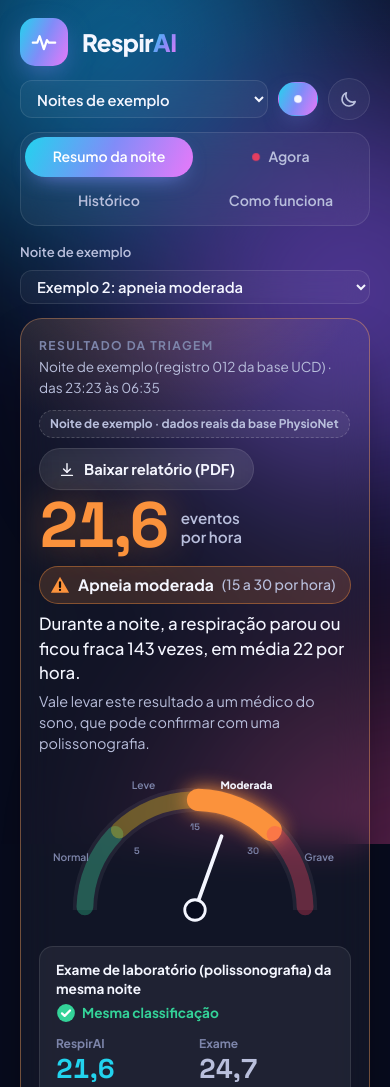
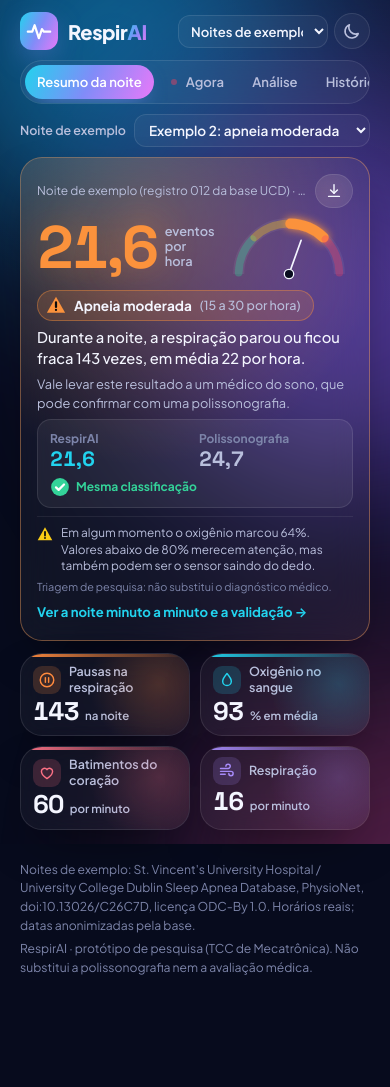
Before and after one commit to mathiaszs/RespirAI, a website with bundled scripts: page public/index.html in a window 390 px wide. Shown: the top 1087 px of the page. After the commit the page ends 1021 px from the top, so only its background shows below. Built offline with nearby package versions, Linux system fonts and the light colour scheme.

Commit message:
Resumo da noite só com resultado e indicadores; gráfico e validação na nova aba Análise
- Nova aba Análise: gráfico minuto a minuto, comparação com o exame padrão e detalhes técnicos
- Resumo da noite: resultado, medidor, comparação resumida e os quatro indicadores, com link para a Análise
- Celular compacto: topo em uma linha, abas roláveis, medidor ao lado do número,
  comparação só com os números e indicadores 2x2 sem linha de detalhe
- Modo Feira: a cena da validação abre a aba Análise
- Inclui as correções da aba Agora que ficaram fora do merge anterior

Co-Authored-By: Claude Opus 5.5 <noreply@anthropic.com>
Claude-Session: https://claude.ai/code/session_018WSyUB1KmdACXctoFRP8hT

```diff
--- a/public/app.js
+++ b/public/app.js
@@ -364,7 +364,7 @@ function desenharComparacao(el, indice, gravidade, referencia) {
   const numeros = document.createElement('div');
   numeros.className = 'comparacao-numeros';
   numeros.setAttribute('aria-hidden', 'true');
-  for (const [classe, rotulo, valor] of [['monitor', 'RespirAI', indice], ['exame', 'Exame', referencia.iah]]) {
+  for (const [classe, rotulo, valor] of [['monitor', 'RespirAI', indice], ['exame', 'Polissonografia', referencia.iah]]) {
     const item = document.createElement('div');
     item.className = classe;
     const t = document.createElement('span');
@@ -538,6 +538,7 @@ function mostrarNoite(noite) {
   const inicio = noite.inicioEpochS + noite.amostras[0].t;
   const fim = noite.inicioEpochS + noite.amostras.at(-1).t;
   $('periodo').textContent = `${noite.rotulo} · das ${hora(inicio)} às ${hora(fim)}`;
+  $('periodo-analise').textContent = $('periodo').textContent;
   const g = GRAVIDADE[e.gravidade];
   $('cartao-heroi').style.setProperty('--cor-g', g ? `var(${g.cor})` : 'var(--c-oxigenio)');
   contar($('ier'), e.indiceEventos);
@@ -606,7 +607,7 @@ function mostrarNoite(noite) {
   $('baixar-pdf').disabled = false;
   estado.grupoNoite?.destruir();
   estado.grupoNoite = null;
-  if (estado.aba === 'noite') desenharNoite();
+  if (estado.aba === 'analise') desenharNoite();
 }
 
 function faixasDaNoite() {
@@ -618,8 +619,9 @@ function faixasDaNoite() {
   return faixas;
 }
 
+// O gráfico da noite fica na aba Análise; desenhado com a aba escondida, ele nasceria com largura zero.
 function desenharNoite() {
-  if (!estado.noite || estado.grupoNoite) return;
+  if (!estado.noite || estado.grupoNoite || estado.aba !== 'analise') return;
   const s = estado.series;
   const faixas = faixasDaNoite();
   const sinais = [SINAIS.spo2(s)];
@@ -932,6 +934,7 @@ function limparResumo(texto) {
   estado.grupoNoite?.destruir();
   estado.grupoNoite = null;
   $('periodo').textContent = '';
+  $('periodo-analise').textContent = '';
   $('ier').textContent = '—';
   $('selo-origem').hidden = true;
   $('cartao-heroi').style.removeProperty('--cor-g');
@@ -1528,12 +1531,12 @@ function ajustarSeletor() {
 
 function trocarAba(aba) {
   estado.aba = aba;
-  for (const [nome, tela] of [['noite', 'tela-noite'], ['vivo', 'tela-vivo'], ['historico', 'tela-historico'], ['como', 'tela-como']]) {
+  for (const [nome, tela] of [['noite', 'tela-noite'], ['analise', 'tela-analise'], ['vivo', 'tela-vivo'], ['historico', 'tela-historico'], ['como', 'tela-como']]) {
     $(`aba-${nome}`).setAttribute('aria-selected', String(nome === aba));
     $(tela).hidden = nome !== aba;
   }
   ajustarSeletor();
-  if (aba === 'noite') {
+  if (aba === 'noite' || aba === 'analise') {
     tocar(false);
     pararVivoFirebase();
     desenharNoite();
@@ -1647,7 +1650,7 @@ function redesenharTudo() {
   estado.grupoNoite = null;
   estado.vivo.grupo?.destruir();
   estado.vivo.grupo = null;
-  if (estado.aba === 'noite') desenharNoite();
+  if (estado.aba === 'analise') desenharNoite();
   else desenharVivo();
   if (estado.noite) preencherTabelaEventos(estado.noite, estado.escore);
 }
@@ -1701,6 +1704,11 @@ async function iniciar() {
   });
 
   $('aba-noite').addEventListener('click', () => trocarAba('noite'));
+  $('aba-analise').addEventListener('click', () => trocarAba('analise'));
+  $('ir-analise').addEventListener('click', () => {
+    trocarAba('analise');
+    window.scrollTo({ top: 0 });
+  });
   $('aba-vivo').addEventListener('click', () => trocarAba('vivo'));
   $('aba-historico').addEventListener('click', () => trocarAba('historico'));
   $('aba-como').addEventListener('click', () => trocarAba('como'));
--- a/public/estilo.css
+++ b/public/estilo.css
@@ -475,6 +475,18 @@ select option { background: var(--solida); color: var(--texto); }
 .selo .detalhe { white-space: nowrap; font-weight: 500; color: var(--texto-2); font-size: 0.88rem; }
 .frase { font-size: 1.05rem; font-weight: 500; max-width: 54ch; line-height: 1.45; }
 .orientacao { color: var(--texto-2); margin-top: 6px; max-width: 60ch; font-size: 0.9rem; line-height: 1.45; }
+.link-analise {
+  font: inherit;
+  font-size: 0.82rem;
+  font-weight: 700;
+  color: var(--c-oxigenio);
+  background: none;
+  border: 0;
+  padding: 2px 0;
+  cursor: pointer;
+}
+.link-analise:hover { text-decoration: underline; }
+.periodo-analise { font-size: 0.88rem; margin: -4px 0 12px; }
 .heroi-rodape {
   position: relative;
   display: flex;
@@ -1250,30 +1262,77 @@ body.feira .abas { pointer-events: none; }
 }
 
 @media (max-width: 760px) {
-  .topo { grid-template-columns: 1fr; grid-template-areas: "marca" "acoes" "abas"; }
-  .acoes-topo { width: 100%; justify-self: stretch; }
-  .acoes-topo .seletor-fonte { flex: 1; }
-  .acoes-topo select { width: 100%; }
-  .botao-feira span { display: none; }
-  .botao-feira { padding: 12px 15px; }
-  .abas { display: flex; width: 100%; border-radius: 18px; }
-  .aba { flex: 1 1 40%; justify-content: center; padding: 9px 10px; }
-  .seletor, .seletor .grupo { display: grid; grid-template-columns: 1fr; width: 100%; }
-  .seletor label { flex-direction: column; align-items: stretch; }
-  .heroi { padding: 18px; }
-  .heroi-corpo, .heroi-corpo:has(> .comparacao[hidden]) { grid-template-columns: 1fr; }
-  .heroi-texto { order: -1; }
-  .medidor { max-width: 280px; }
-  .cartoes { gap: 12px; }
-  .metrica { padding: 14px 16px; }
-  .metrica .valor { font-size: 1.8rem; }
-  .cartao { padding: 18px; }
-  .sinais-vivo { grid-template-columns: 1fr; }
-  .sinal { min-height: 0; padding-top: 16px; }
-  .sinal-valor { font-size: 52px; margin: 4px 0; }
-  .faisca { height: 44px; }
-  .estado-agora { font-size: 1.25rem; }
-  .estado-agora .contador { font-size: 1.5rem; }
+  /* topo: logo + dados + tema numa linha; abas numa faixa única que rola para o lado */
+  .topo { grid-template-columns: auto minmax(0, 1fr); grid-template-areas: "marca acoes" "abas abas"; gap: 10px 12px; padding-top: 12px; padding-bottom: 10px; }
+  .logo { width: 38px; height: 38px; border-radius: 12px; }
+  .marca { gap: 10px; }
+  h1 { font-size: 1.25rem; }
+  .acoes-topo { justify-self: end; gap: 6px; min-width: 0; }
+  .acoes-topo .seletor-fonte { min-width: 0; }
+  .acoes-topo select { max-width: 150px; font-size: 0.82rem; padding: 6px 8px; }
+  .botao-feira { display: none; }
+  .botao-icone { width: 36px; height: 36px; }
+  .abas { display: flex; flex-wrap: nowrap; width: 100%; overflow-x: auto; scrollbar-width: none; border-radius: 999px; }
+  .abas::-webkit-scrollbar { display: none; }
+  .aba { flex: none; padding: 7px 12px; font-size: 0.82rem; }
+  .seletor { margin-bottom: 10px; }
+  .seletor, .seletor .grupo { display: grid; grid-template-columns: 1fr; width: 100%; gap: 8px; }
+  .seletor label { display: grid; grid-template-columns: auto minmax(0, 1fr); align-items: center; gap: 8px; font-size: 0.78rem; }
+  .seletor select, .seletor input { width: 100%; font-size: 0.85rem; padding: 6px 10px; }
+
+  /* resultado: número com o medidor pequeno ao lado; comparação só com os números */
+  .heroi { padding: 14px 16px 12px; margin-bottom: 12px; }
+  .heroi-topo { flex-wrap: nowrap; align-items: center; gap: 8px; }
+  .heroi-topo > div:first-child { min-width: 0; }
+  .heroi-topo .sobretitulo { display: none; }
+  .heroi-topo .secundario { font-size: 0.75rem; white-space: nowrap; overflow: hidden; text-overflow: ellipsis; }
+  .heroi-acoes { flex-wrap: nowrap; flex: none; }
+  /* o período já diz se é noite de exemplo ou do dispositivo */
+  #selo-origem { display: none !important; }
+  #baixar-pdf { font-size: 0; gap: 0; padding: 7px 9px; }
+  .heroi-corpo, .heroi-corpo:has(> .comparacao[hidden]) {
+    grid-template-columns: minmax(0, 1fr) 128px;
+    grid-template-areas: "numero medidor" "selo selo" "frase frase" "orientacao orientacao" "comparacao comparacao";
+    gap: 6px 10px;
+    margin: 2px 0 8px;
+  }
+  .heroi-texto { display: contents; }
+  .valor-heroi { grid-area: numero; font-size: 60px; gap: 8px; }
+  .valor-heroi .unidade { font-size: 0.8rem; padding-bottom: 6px; }
+  .medidor { grid-area: medidor; max-width: 128px; align-self: center; }
+  .medidor .rotulo-arco, .medidor .limite { display: none; }
+  #gravidade { grid-area: selo; justify-self: start; flex-wrap: nowrap; white-space: nowrap; margin: 0; font-size: 0.85rem; padding: 4px 12px 4px 8px; }
+  #gravidade .detalhe { font-size: 0.78rem; }
+  .frase { grid-area: frase; font-size: 0.92rem; }
+  .orientacao { grid-area: orientacao; font-size: 0.8rem; margin-top: 0; }
+  .comparacao { grid-area: comparacao; padding: 10px 12px; gap: 6px; }
+  .comparacao-topo { grid-template-columns: minmax(0, 1fr) auto; align-items: center; }
+  .comparacao-topo strong { display: none; }
+  .comparacao .concorda { font-size: 0.75rem; }
+  .comparacao-numeros { order: -1; }
+  .comparacao-numeros b { font-size: 1.3rem; }
+  .comparacao .regua { display: none; }
+  .heroi-rodape { padding-top: 8px; gap: 4px; }
+  .avisos li { font-size: 0.74rem; }
+  .aviso { font-size: 0.68rem; }
+
+  /* indicadores 2 × 2, só título e número */
+  .cartoes { gap: 10px; margin-bottom: 14px; }
+  .metrica { padding: 10px 12px; gap: 2px; }
+  .metrica .detalhe { display: none; }
+  .metrica-topo { gap: 8px; }
+  .metrica .titulo { font-size: 0.78rem; line-height: 1.25; }
+  .icone-redondo { width: 28px; height: 28px; border-radius: 9px; }
+  .metrica .valor { font-size: 1.6rem; }
+  .metrica .valor small { font-size: 0.72rem; }
+
+  .cartao { padding: 16px; }
+  .sinais-vivo { grid-template-columns: 1fr; gap: 10px; }
+  .sinal { min-height: 0; padding-top: 12px; }
+  .sinal-valor { font-size: 48px; margin: 2px 0; }
+  .faisca { height: 40px; }
+  .estado-agora { font-size: 1.15rem; padding: 10px 16px; }
+  .estado-agora .contador { font-size: 1.4rem; }
   .controles { border-radius: var(--raio); }
   .validacao-visual { grid-template-columns: 1fr; }
   .passos { grid-template-columns: 1fr; }
--- a/public/index.html
+++ b/public/index.html
@@ -26,6 +26,7 @@
     <nav class="abas" role="tablist" aria-label="Telas">
       <button class="aba" role="tab" id="aba-noite" aria-selected="true" aria-controls="tela-noite" type="button">Resumo da noite</button>
       <button class="aba" role="tab" id="aba-vivo" aria-selected="false" aria-controls="tela-vivo" type="button"><span class="ponto-vivo" aria-hidden="true"></span>Agora</button>
+      <button class="aba" role="tab" id="aba-analise" aria-selected="false" aria-controls="tela-analise" type="button">Análise</button>
       <button class="aba" role="tab" id="aba-historico" aria-selected="false" aria-controls="tela-historico" type="button">Histórico</button>
       <button class="aba" role="tab" id="aba-como" aria-selected="false" aria-controls="tela-como" type="button">Como funciona</button>
     </nav>
@@ -99,11 +100,16 @@
         <div class="heroi-rodape">
           <ul id="avisos" class="avisos"></ul>
           <p class="aviso">Triagem de pesquisa: não substitui o diagnóstico médico.</p>
+          <button id="ir-analise" class="link-analise" type="button">Ver a noite minuto a minuto e a validação →</button>
         </div>
       </article>
 
       <div id="cartoes-noite" class="cartoes"></div>
+    </section>
 
+    <!-- ===================== ANÁLISE ===================== -->
+    <section id="tela-analise" role="tabpanel" aria-labelledby="aba-analise" hidden>
+      <p id="periodo-analise" class="periodo-analise secundario"></p>
       <article class="cartao">
         <header class="cartao-topo">
           <div>
--- a/public/modo-feira.js
+++ b/public/modo-feira.js
@@ -67,7 +67,7 @@ export function criarModoFeira(api) {
       texto: 'As noites de exemplo também passaram pela polissonografia, o exame padrão. O RespirAI chegou à mesma classificação.',
       duracao: 15_000,
       entrar() {
-        api.trocarAba('noite');
+        api.trocarAba('analise');
         rolarPara($('cartao-validacao'));
       },
     },
```
Also changed, not shown: README.md.
